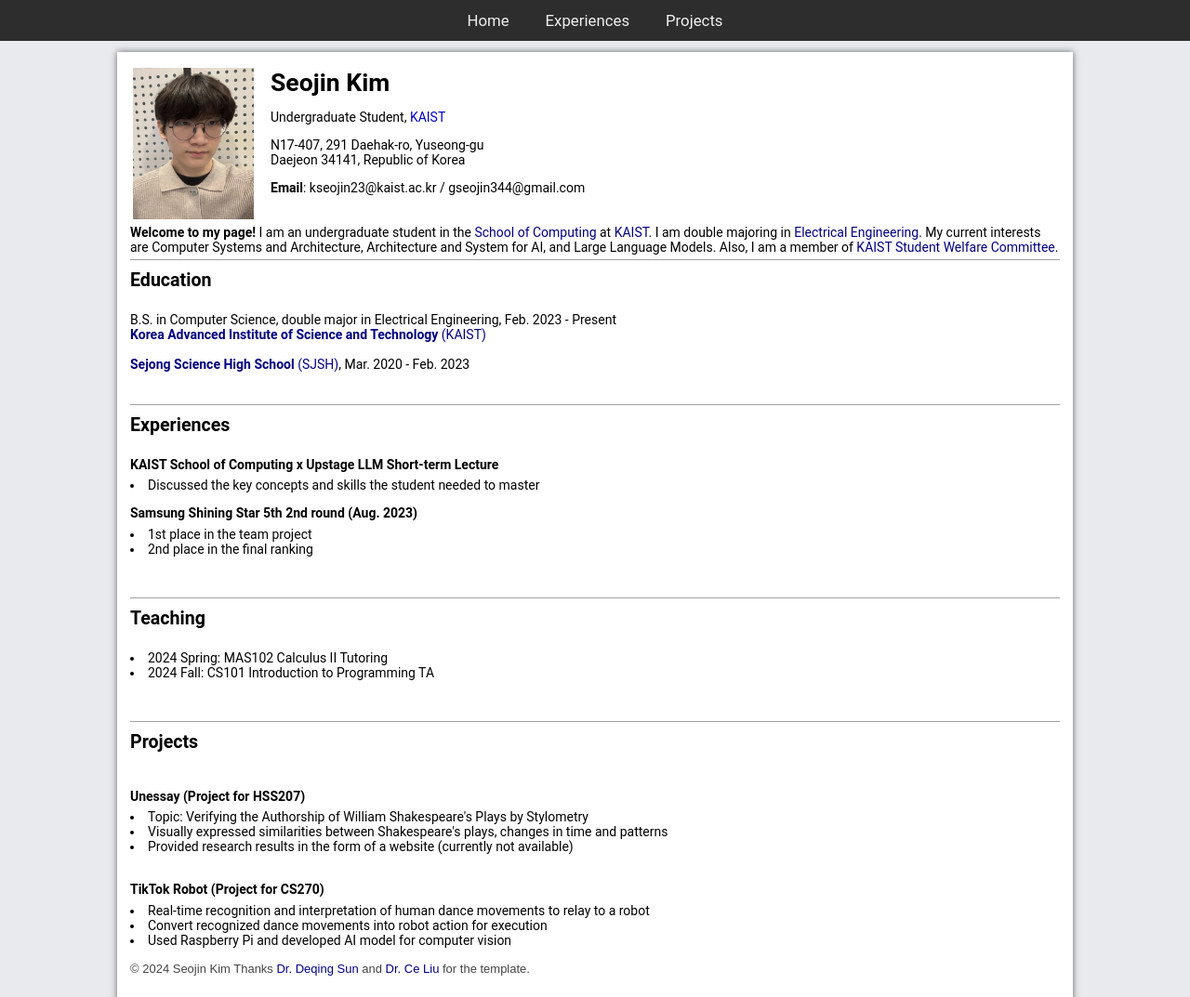
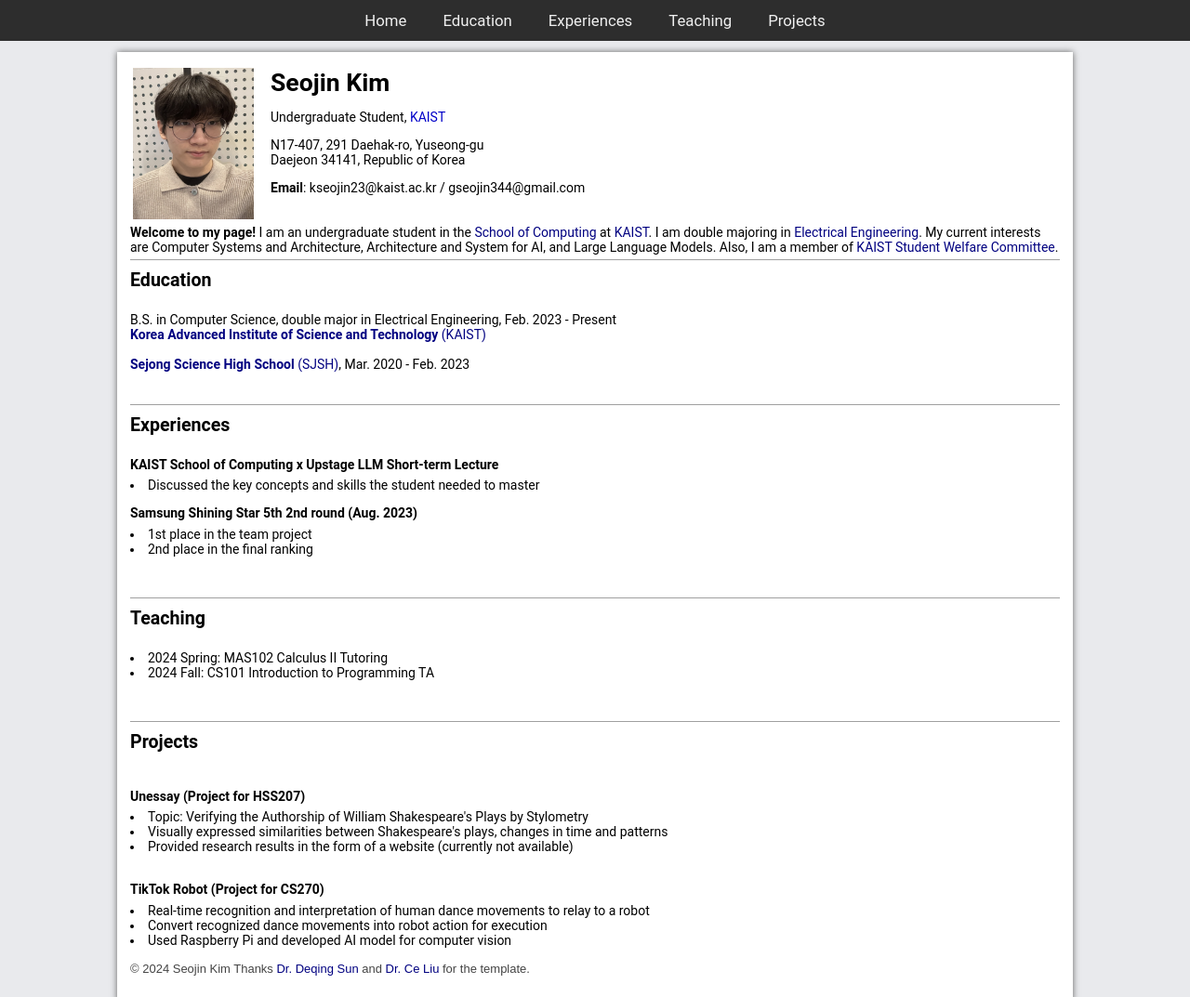
Before and after one commit to steven-seojin-kim/steven-seojin-kim.github.io, a plain HTML site: page index.html in a window 1280 px wide. Shown: the top 1073 px of the page at 93% size. Drawn offline with Linux system fonts and the light colour scheme.

Commit message:
header change

```diff
--- a/index.html
+++ b/index.html
@@ -10,7 +10,7 @@
 
 
 <body>
-  <div class="menu"> <a href="https://steven-seojin-kim.github.io/index.html">Home</a>  <a href="https://steven-seojin-kim.github.io/index.html#experiences">Experiences</a> <a href="https://steven-seojin-kim.github.io/index.html#projects">Projects</a>
+  <div class="menu"> <a href="https://steven-seojin-kim.github.io/index.html">Home</a>  <a href="https://steven-seojin-kim.github.io/index.html#education">Education</a> <a href="https://steven-seojin-kim.github.io/index.html#experiences">Experiences</a> <a href="https://steven-seojin-kim.github.io/index.html#teaching">Teaching</a> <a href="https://steven-seojin-kim.github.io/index.html#projects">Projects</a>
   </div>
   <div class="container">
     <table border="0">
```
